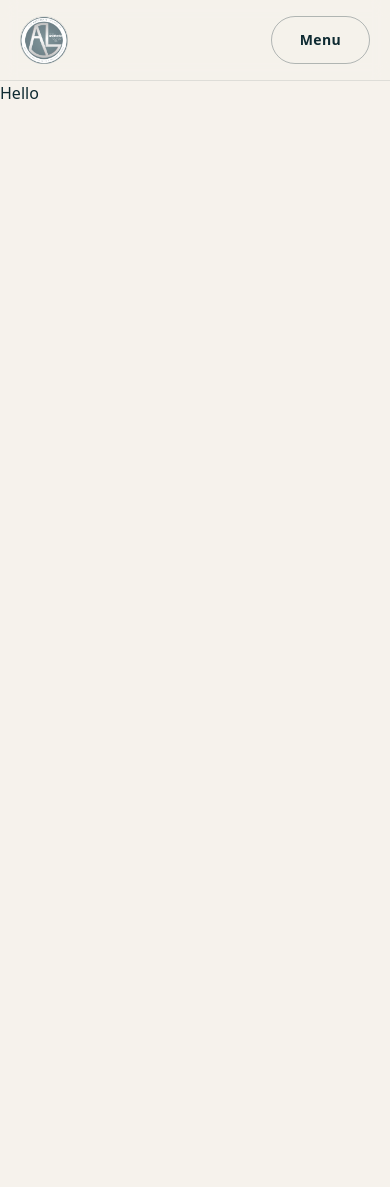
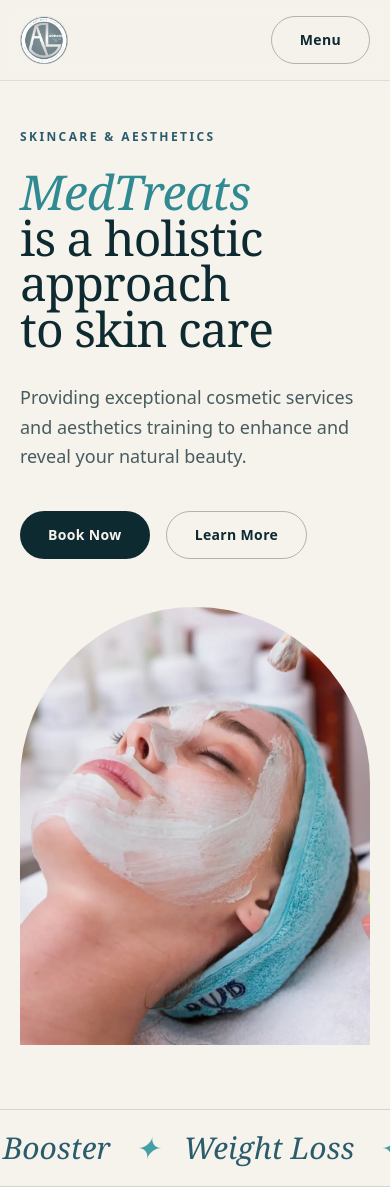
Before and after one commit to aulanchik/medtreats, a React (Vite) app: page / in a window 390 px wide. Before the commit the page ends 844 px from the top, so only its background shows below. Built offline with nearby package versions, Linux system fonts and the light colour scheme; a web font is replaced by a local one.

Commit message:
feat: redesign hero with arch image and treatment marquee

```diff
--- a/src/App.tsx
+++ b/src/App.tsx
@@ -1,4 +1,6 @@
 import Header from "@/components/Header";
+import Hero from "@/components/Hero";
+import Marquee from "@/components/Marquee";
 
 export default function App() {
   return (
@@ -10,7 +12,10 @@ export default function App() {
         Skip to content
       </a>
       <Header />
-      <main id="main">Hello</main>
+      <main id="main">
+        <Hero />
+        <Marquee />
+      </main>
     </>
   );
 }
--- /dev/null
+++ b/src/components/Accented.tsx
@@ -0,0 +1,12 @@
+/** Renders "plain *accent* plain" with the starred part in italic serif. */
+export default function Accented({ text }: { text: string }) {
+  return text.split("*").map((part, i) =>
+    i % 2 === 1 ? (
+      <em key={i} className="italic text-(--accent,var(--color-brand-600))">
+        {part}
+      </em>
+    ) : (
+      part
+    ),
+  );
+}
--- /dev/null
+++ b/src/components/Hero.tsx
@@ -0,0 +1,42 @@
+import hero from "@/data/hero.json";
+import Accented from "./Accented";
+
+export default function Hero() {
+  const [primary, secondary] = hero.cta;
+
+  return (
+    <section
+      id="top"
+      className="container-page grid grid-cols-1 items-center gap-12 pb-16 pt-12 lg:grid-cols-12 lg:pb-24 lg:pt-20"
+    >
+      <div className="lg:col-span-7">
+        <p className="eyebrow animate-fade-up">Skincare &amp; aesthetics</p>
+        <h1 className="mt-6 animate-fade-up text-display [animation-delay:100ms]">
+          <Accented text={hero.title} />
+        </h1>
+        <p className="mt-8 max-w-xl animate-fade-up text-lg leading-relaxed text-brand-900/75 [animation-delay:200ms]">
+          {hero.description}
+        </p>
+        <div className="mt-10 flex animate-fade-up flex-wrap gap-4 [animation-delay:300ms]">
+          <a href={primary.href} className="btn btn-primary">
+            {primary.title}
+          </a>
+          <a href={secondary.href} className="btn btn-outline">
+            {secondary.title}
+          </a>
+        </div>
+      </div>
+
+      <div className="animate-fade-up [animation-delay:200ms] lg:col-span-5">
+        <img
+          src="/images/backgrounds/hero.webp"
+          alt="A client relaxing during a facial treatment"
+          width={1600}
+          height={1066}
+          fetchPriority="high"
+          className="aspect-4/5 w-full rounded-t-full rounded-b-3xl object-cover object-[35%_50%]"
+        />
+      </div>
+    </section>
+  );
+}
--- /dev/null
+++ b/src/components/Marquee.tsx
@@ -0,0 +1,25 @@
+import treatments from "@/data/treatments.json";
+
+export default function Marquee() {
+  const items = treatments.map((t) => t.title);
+
+  return (
+    <div
+      aria-hidden="true"
+      className="overflow-hidden border-y border-brand-900/15 py-5 font-serif text-3xl italic text-brand-700 sm:text-4xl"
+    >
+      <div className="flex w-max animate-marquee motion-reduce:animate-none">
+        {[0, 1].map((copy) => (
+          <ul key={copy} className="flex shrink-0 items-center">
+            {items.map((title) => (
+              <li key={title} className="flex items-center whitespace-nowrap">
+                <span className="px-6">{title}</span>
+                <span className="text-brand-500">✦</span>
+              </li>
+            ))}
+          </ul>
+        ))}
+      </div>
+    </div>
+  );
+}
--- /dev/null
+++ b/src/components/Reveal.tsx
@@ -0,0 +1,37 @@
+import { useEffect, useRef, useState, type ReactNode } from "react";
+
+type Props = { children: ReactNode; delay?: number; className?: string };
+
+/** Fades content up once when it scrolls into view. */
+export default function Reveal({ children, delay = 0, className = "" }: Props) {
+  const ref = useRef<HTMLDivElement>(null);
+  const [visible, setVisible] = useState(false);
+
+  useEffect(() => {
+    const el = ref.current;
+    if (!el) return;
+    const observer = new IntersectionObserver(
+      ([entry]) => {
+        if (entry.isIntersecting) {
+          setVisible(true);
+          observer.disconnect();
+        }
+      },
+      { threshold: 0.15 },
+    );
+    observer.observe(el);
+    return () => observer.disconnect();
+  }, []);
+
+  return (
+    <div
+      ref={ref}
+      style={{ transitionDelay: `${delay}ms` }}
+      className={`transition duration-700 ease-out motion-reduce:translate-y-0 motion-reduce:opacity-100 motion-reduce:transition-none ${
+        visible ? "translate-y-0 opacity-100" : "translate-y-6 opacity-0"
+      } ${className}`}
+    >
+      {children}
+    </div>
+  );
+}
```
Also changed, not shown: public/images/backgrounds/hero.webp (added).
